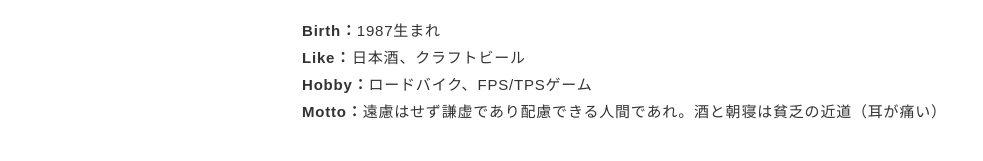
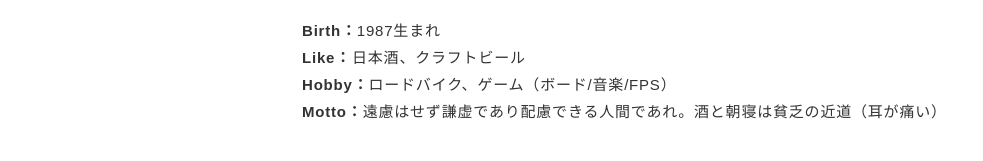
Before and after one commit to koichik501/koichik501, a plain HTML site: page index.html in a window 1280 px wide. Shown: the part 1085-1246 px from the top of the page, without its empty margins (148-1131 px from the left). Drawn offline with nearby package versions, Linux system fonts and the light colour scheme; a script that the page names is missing.

Commit message:
Update index.html

```diff
--- a/index.html
+++ b/index.html
@@ -71,7 +71,7 @@
                 <dl class="dl-table">
                   <dt>Birth：</dt><dd>1987生まれ</dd>
                   <dt>Like：</dt><dd>日本酒、クラフトビール</dd>
-                  <dt>Hobby：</dt><dd>ロードバイク、FPS/TPSゲーム</dd>
+                  <dt>Hobby：</dt><dd>ロードバイク、ゲーム（ボード/音楽/FPS）</dd>
                   <dt>Motto：</dt><dd>遠慮はせず謙虚であり配慮できる人間であれ。酒と朝寝は貧乏の近道（耳が痛い）</dd>
                 </dl>
               </div>
```
